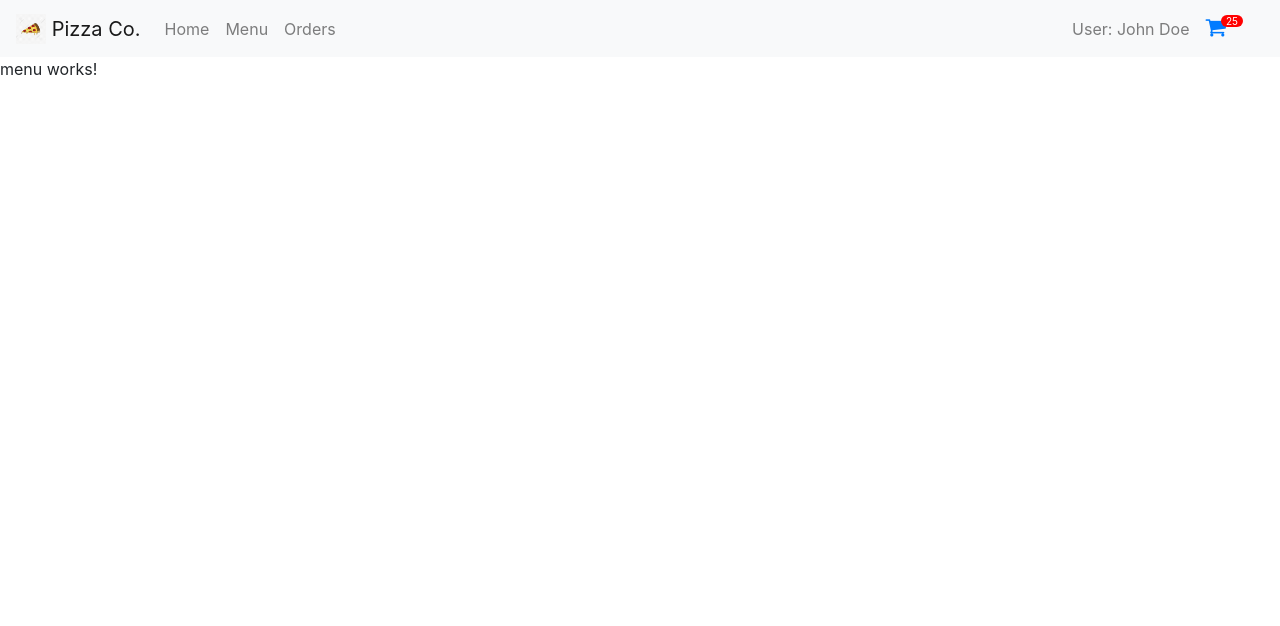
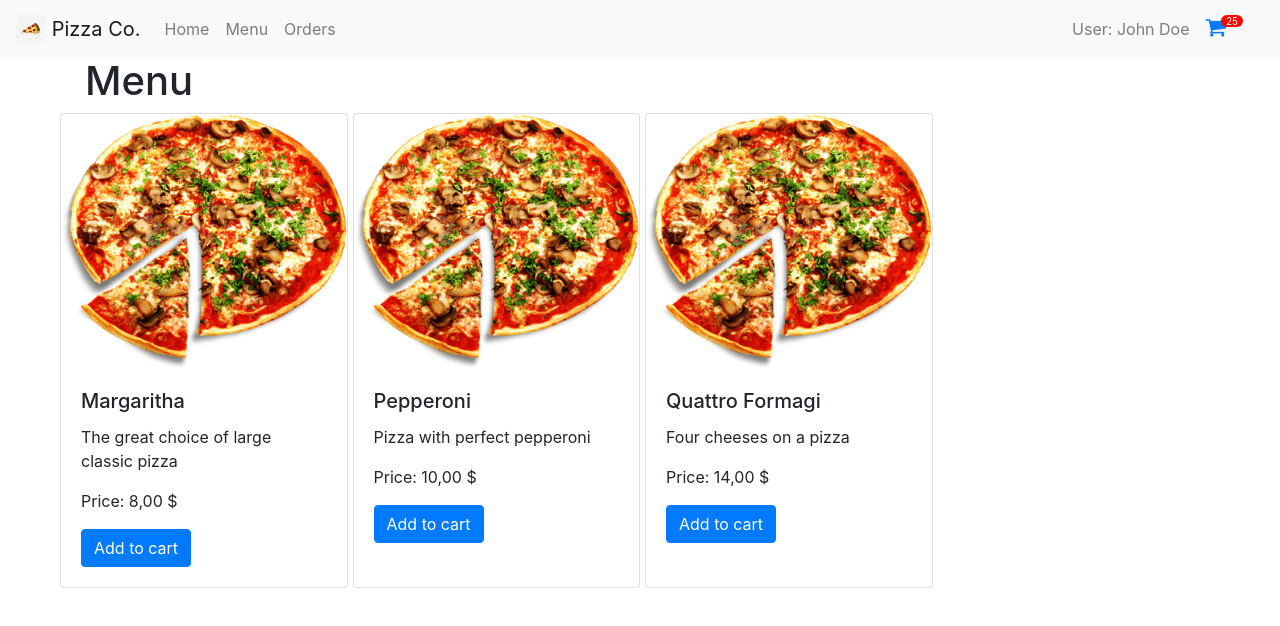
Before and after one commit to sovcharov/pizza, an Angular app: page /menu in a window 1280 px wide. Shown: the top 626 px of the page. Built offline with nearby package versions, Linux system fonts and the light colour scheme.

Commit message:
Menu page serialized cards added

```diff
--- a/src/app/app.module.ts
+++ b/src/app/app.module.ts
@@ -1,7 +1,6 @@
 import { BrowserModule } from '@angular/platform-browser';
 import { NgModule } from '@angular/core';
 import { HttpClientModule } from '@angular/common/http';
-
 
 import { AppRoutingModule } from './app-routing.module';
 import { AppComponent } from './app.component';
--- a/src/app/pages/menu/menu.component.html
+++ b/src/app/pages/menu/menu.component.html
@@ -1 +1,20 @@
-<p>menu works!</p>
+<div class = "container">
+  <h1>Menu</h1>
+  <div class="row">
+    <div class="row row-cols-1 row-cols-md-4">
+      <ng-container class="col-mb4" *ngFor = "let pizza of menu; let i = index" >
+        <div class="card-group">
+          <div class="card h-80" style="width: 30rem; margin-left: 5px;">
+            <img src="./assets/images/pizzaBig.png" class="card-img-top" alt="...">
+            <div class="card-body">
+              <h5 class="card-title">{{ pizza.name }}</h5>
+              <p class="card-text">{{ pizza.description }}</p>
+              <p class="card-text">Price: {{ pizza.price }},00 $</p>
+              <button class="btn btn-primary" (click)="addToCart(i)">Add to cart</button>
+            </div>
+          </div>
+        </div>
+      </ng-container>
+    </div>
+  </div>
+</div>
--- a/src/app/pages/menu/menu.component.ts
+++ b/src/app/pages/menu/menu.component.ts
@@ -8,16 +8,23 @@ import { InventoryService } from './../../../services/inventory.service';
 })
 export class MenuComponent implements OnInit {
 
+  menu = [];
+
   constructor(private inventoryService: InventoryService) { }
 
   ngOnInit(): void {
-    this.test();
+    this.getMenu();
   }
 
-  public test() {
-    this.inventoryService.test(data => {
-      console.log(data)
+  public getMenu() {
+    this.inventoryService.getMenu(data => {
+      console.info(data);
+      this.menu = data;
     });
   }
 
+  public addToCart (i) {
+    console.info(i);
+  }
+
 }
--- a/src/assets/data/test.json
+++ b/src/assets/data/test.json
@@ -1 +1,17 @@
-[{"test": "yes"}]
+[
+  {
+    "name": "Margaritha",
+    "description": "The great choice of large classic pizza",
+    "price": "8"
+  },
+  {
+    "name": "Pepperoni",
+    "description": "Pizza with perfect pepperoni",
+    "price": "10"
+  },
+  {
+    "name": "Quattro Formagi",
+    "description": "Four cheeses on a pizza",
+    "price": "14"
+  }
+]
--- a/src/services/inventory.service.ts
+++ b/src/services/inventory.service.ts
@@ -9,8 +9,8 @@ export class InventoryService {
   constructor(private serverService: ServerService) { }
   menu = [];
 
-  public test (callback) {
-    this.serverService.test().subscribe(res=>{
+  public getMenu (callback) {
+    this.serverService.getMenu().subscribe(res=>{
       callback(res);
     });
   }
--- a/src/services/server.service.ts
+++ b/src/services/server.service.ts
@@ -8,7 +8,7 @@ export class ServerService {
 
   constructor(public http: HttpClient) { }
 
-  test(){
+  getMenu(){
     return this.http.get('./assets/data/test.json');
   }
 
```
